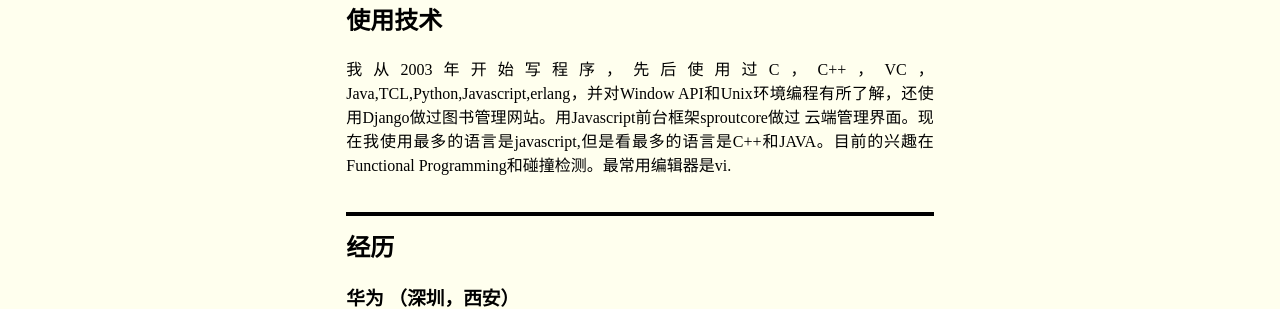
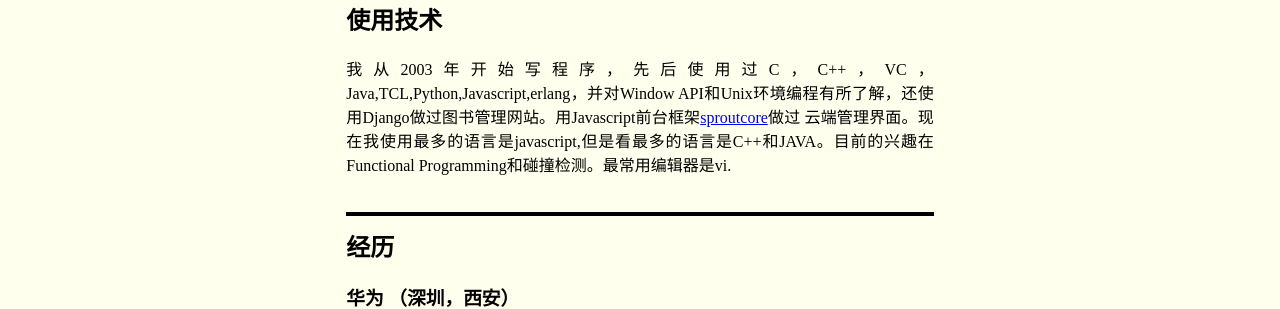
Before and after one commit to JianMeng/jianmeng.github.com, a Jekyll site: the page built from _posts/2013-01-04-Resume-CN.md, in a window 1280 px wide. Shown: the part 729-1038 px from the top of the page. Built offline with Jekyll 4.4.1, drawn with Linux system fonts in a browser that asks for light colours; some of the changed lines change nothing that is shown.

Commit message:
add link

```diff
--- a/_posts/2013-01-04-Resume-CN.md
+++ b/_posts/2013-01-04-Resume-CN.md
@@ -25,7 +25,7 @@ fuzzydate: January 2013
 
 ## 使用技术
 我从2003年开始写程序，先后使用过C，C++，VC，Java,TCL,Python,Javascript,erlang，并对Window
-API和Unix环境编程有所了解，还使用Django做过图书管理网站。用Javascript前台框架sproutcore做过
+API和Unix环境编程有所了解，还使用Django做过图书管理网站。用Javascript前台框架[sproutcore](http://www.sproutcore.com)做过
 云端管理界面。现在我使用最多的语言是javascript,但是看最多的语言是C++和JAVA。目前的兴趣在Functional
 Programming和碰撞检测。最常用编辑器是vi.
 
```
